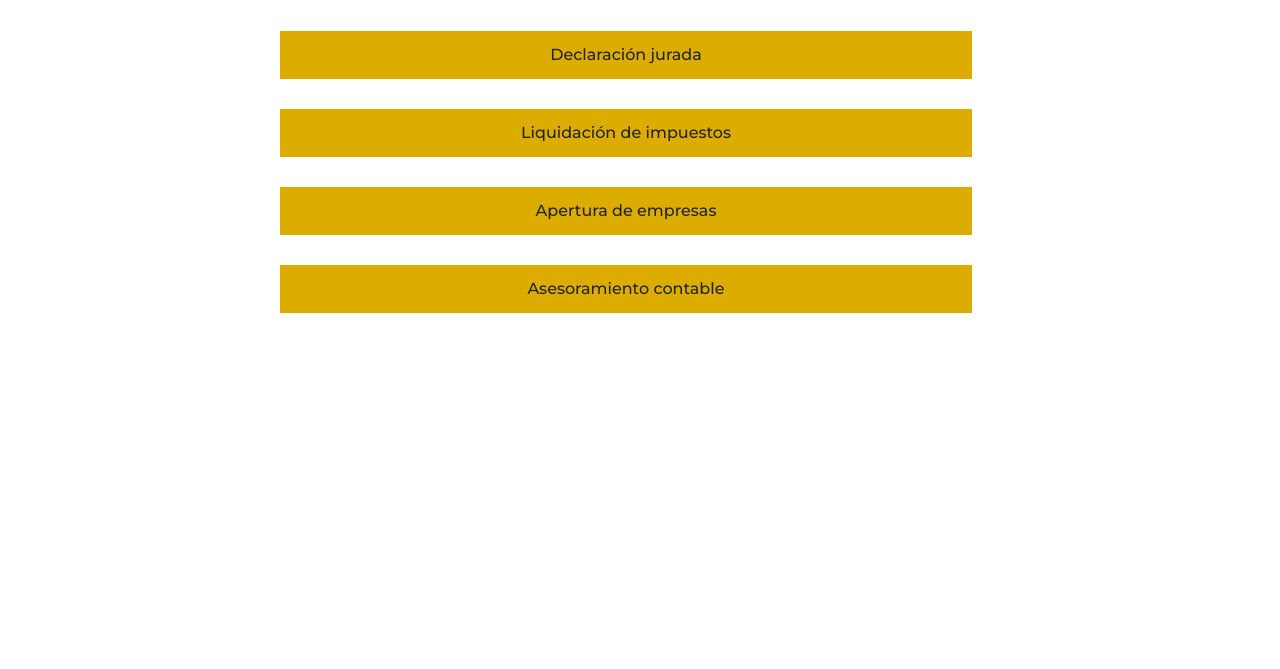
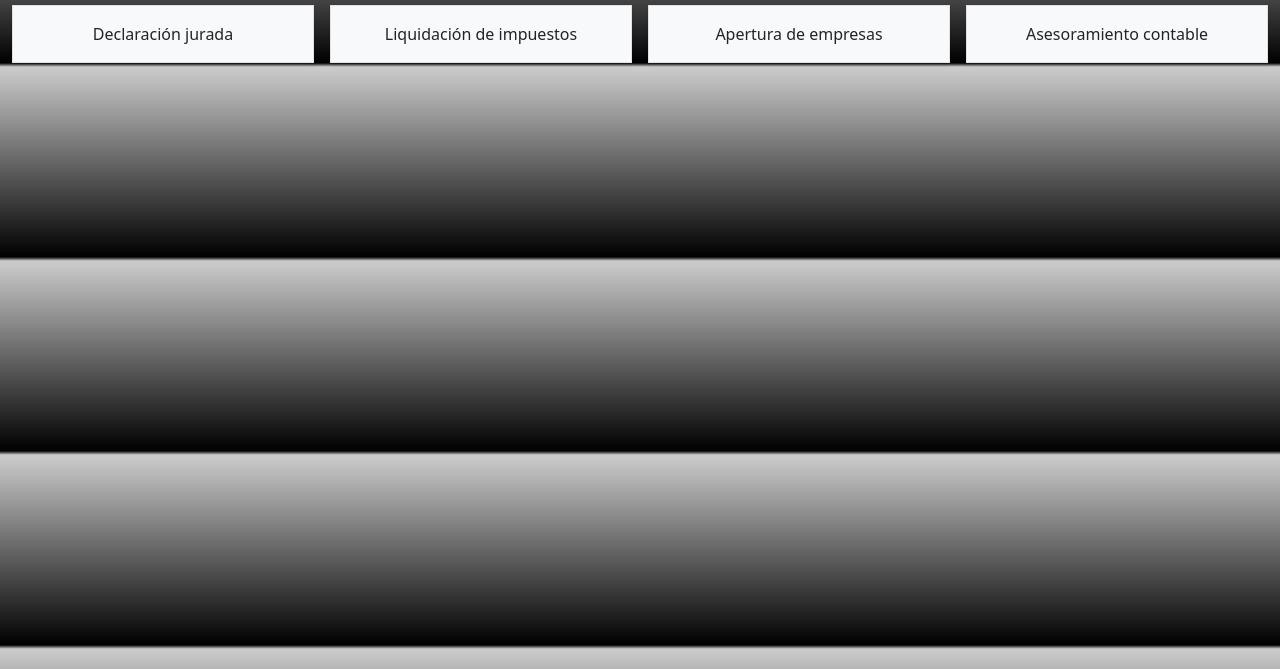
Before and after one commit to marianamedina19/Mariana-1, a plain HTML site: page servicios.html in a window 1280 px wide. Shown: the part 131-800 px from the top of the page. Drawn offline with Linux system fonts and the light colour scheme; files that its build step writes are made by us from their sources.

Commit message:
fin aplicación bootstrap

```diff
--- a/css/estilos.css
+++ b/css/estilos.css
@@ -33,108 +33,6 @@
 	justify-content: left;
 }
 
-/*SECCIÓN SERVICIOS*/
-
-#contenedor{
-	display: grid;
-	grid-template-areas:
-	"dec foto foto"
-	"liq emp ase";
-	height: 80vh;
-	width: 90%;
-	margin-top: 50px;
-	margin-right: 50px;
-	margin-left: 50px;
-	margin-bottom: 50px;
-	grid-column-gap: 30px;
-	grid-row-gap: 30px;
-	justify-items: stretch;
+body{
+	background: linear-gradient(to bottom, rgba(0,0,0,1) 0%,rgba(0,0,0,0.2) 2%,rgba(0,0,0,1) 100%);
 }
-
-.textbox{
-	display: flex;
-	flex-direction: row;
-	flex-wrap: wrap;
-	justify-content: center;
-	align-content: center;
-	height: 100%;
-	font-family: Montserrat;
-	font-size: 16px;
-	color: #black;
-}
-
-.textbox:hover{
-	transform: scale(1.1);
-	transition:200ms;
-}
-
-.declaracion{
-	grid-area: dec;
-	background-color: #DCAC01;
-	justify-items: stretch;
-}
-
-.liquidacion{
-	grid-area: liq;
-	background-color: #DCAC01;
-}
-
-.empresa{
-	grid-area: emp;
-	background-color: #DCAC01;
-	justify-items: stretch;
-}
-
-.asesoramiento{
-	grid-area: ase;
-	background-color: #DCAC01;
-	justify-items: stretch;
-}
-
-.imagen{
-	grid-area: foto;
-	background-image: url(../assets/2.jpg);
-	background-size: cover;
-	background-position: center;
-}
-
-/*MEDIA QUERIES PARA SECCIÓN SERVICIOS*/
-
-/*SECCIÓN SERVICIOS*/
-
-#contenedor{
-	display: flex;
-	flex-direction: column;
-	justify-content: start;
-	align-content: center;
-	align-items: center;
-	height: 80%;
-	grid-row-gap: 30 px;
-}
-
-.textbox{
-	display: flex;
-	flex-direction: row;
-	flex-wrap: wrap;
-	justify-content: center;
-	align-content: center;
-	height: 3rem;
-	font-family: Montserrat;
-	font-size: 16px;
-	color: #black;
-}
-
-.textbox:hover{
-	transform: scale(1.1);
-	transition:200ms;
-}
-
-.declaracion, .asesoramiento, .empresa, .liquidacion{
-	background-color: #DCAC01;
-	height: 3rem;
-	width: 60%;
-}
-
-.imagen{
-	display: none;
-}
--- a/servicios.html
+++ b/servicios.html
@@ -4,7 +4,8 @@
 	<meta charset="utf-8">
 	<meta name="viewport" content="width=device-width, initial-scale=1">
 	<link rel="stylesheet" type="text/css" href="css/bootstrap.min.css">
-	<link rel="stylesheet" type="text/css" href="estilos.css">
+	<link rel="stylesheet" type="text/css" href="./assets/estilos.css">
+	<link rel="shortcut icon" type="text/css" href="./assets/favicon.png">
 	<title>AP - Servicios</title>
 </head>
 <body>
@@ -36,25 +37,36 @@
 		</nav>
 	</div>
 	<!-------------------------------------------------->
-	<h1 class="mt-2 text-start text-md-center">Nuestros servicios</h1>
+	<h1 class="mt-2 ml-2 text-start text-md-center">Nuestros servicios</h1>
 	<!--RESOLVER ESTO: NO SE VE EN <SM -->
-	<div id="contenedor">
-			<div class="declaracion">
-				<div class="textbox">Declaración jurada</div>
+
+	<div class="container-fluid">
+  		<div class="mt-2 row row-cols-2 row-cols-lg-4 g-2 g-lg-3 text-center">
+   			 <div class="col">
+     			 <div class="p-3 border bd-highlight shadow-sm bg-light">Declaración jurada</div>
    			 </div>
-			<div class="liquidacion">
-				<div class="textbox">Liquidación de impuestos</div>
+   			 <div class="col">
+    			  <div class="p-3 border bd-highlight shadow-sm bg-light">Liquidación de impuestos</div>
   			</div>
-			<div class="empresa">
-				<div class="textbox">Apertura de empresas</div>
+   			 <div class="col">
+   				   <div class="p-3 border bd-highlight shadow-sm bg-light">Apertura de empresas</div>
     		</div>
-			<div class="asesoramiento">
-				<div class="textbox">Asesoramiento contable</div>
+   			 <div class="col">
+   				   <div class="p-3 border bd-highlight shadow-sm bg-light">Asesoramiento contable</div>
     		</div>
-			<div class="imagen">
     	</div>
     </div>
 
+<!--
+	<div class="container-fluid">
+		<div class="row justify-center">
+			<div class="col-md-4">Declaración jurada</div>
+			<div class="col-md-4">Liquidación de impuestos</div>
+			<div class="col-md-4">Apertura de empresas</div>
+			<div class="col-md-4">Asesoramiento contable</div>
+		</div>
+	</div>
+-->
 
 <!--
 			</div>
@@ -78,10 +90,6 @@
 		</div>
 	</div>
 -->
-
-
-
 <script src="js/bootstrap.min.js"></script>
 </body>
-
 </html>
```
Also changed, not shown: contacto.html (+3 -15 lines), experiencias.html (+42 -4 lines), index.html (+4 -20 lines), quienessomos.html (+3 -7 lines). Lines whose indentation alone changed are shown as unchanged.
